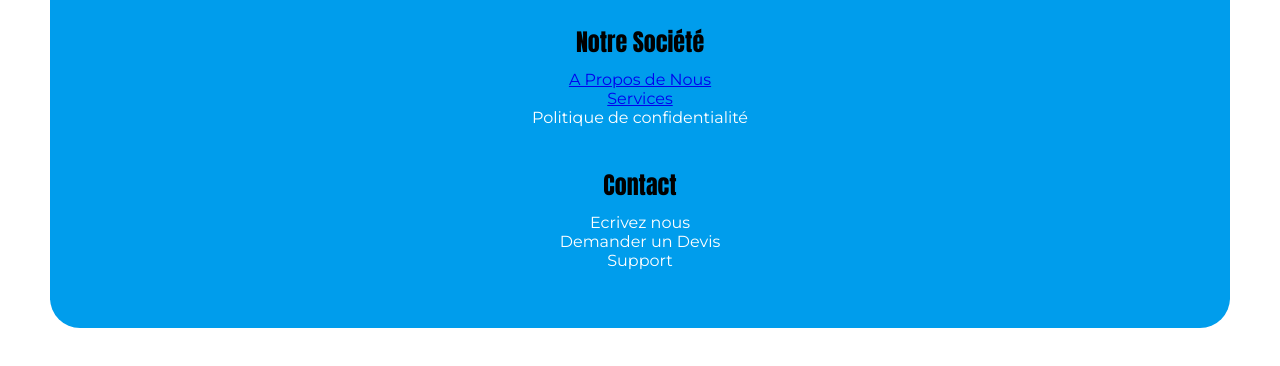
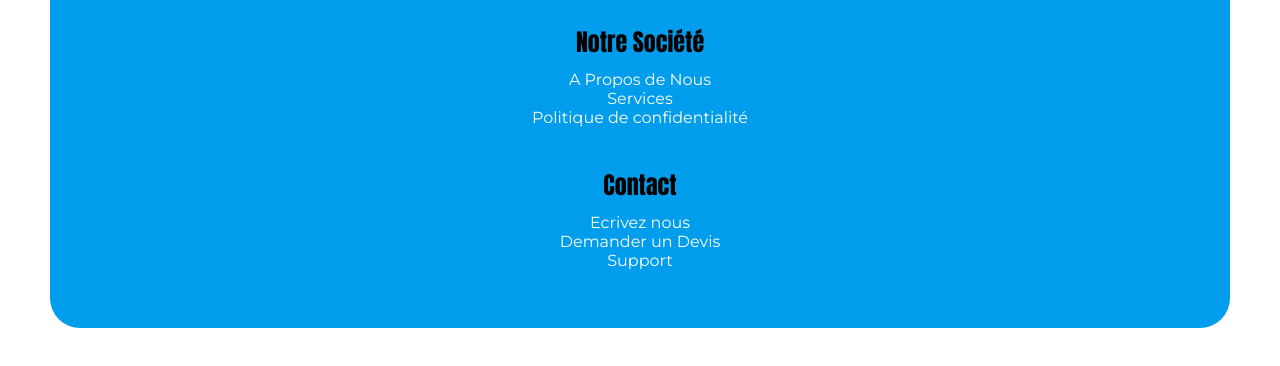
Before and after one commit to Mashidiko/Naomie_Cleaning, a plain HTML site: page services.html in a window 1280 px wide. Shown: the part 3257-3623 px from the top of the page. Drawn offline with Linux system fonts and the light colour scheme.

Commit message:
Update services.css

```diff
--- a/services.css
+++ b/services.css
@@ -444,6 +444,11 @@ h2 {
   color: #01366a;
   font-weight: normal;
 }
+.infos a{
+  text-decoration: none;
+  color: white;
+
+}
 
 
 @media (min-width: 600px) {
@@ -458,6 +463,7 @@ h2 {
     flex: 1 1 calc(50% - 40px);
     max-width: calc(50% - 40px);
   }
+
 }
 
 @media (min-width: 900px) {
```
